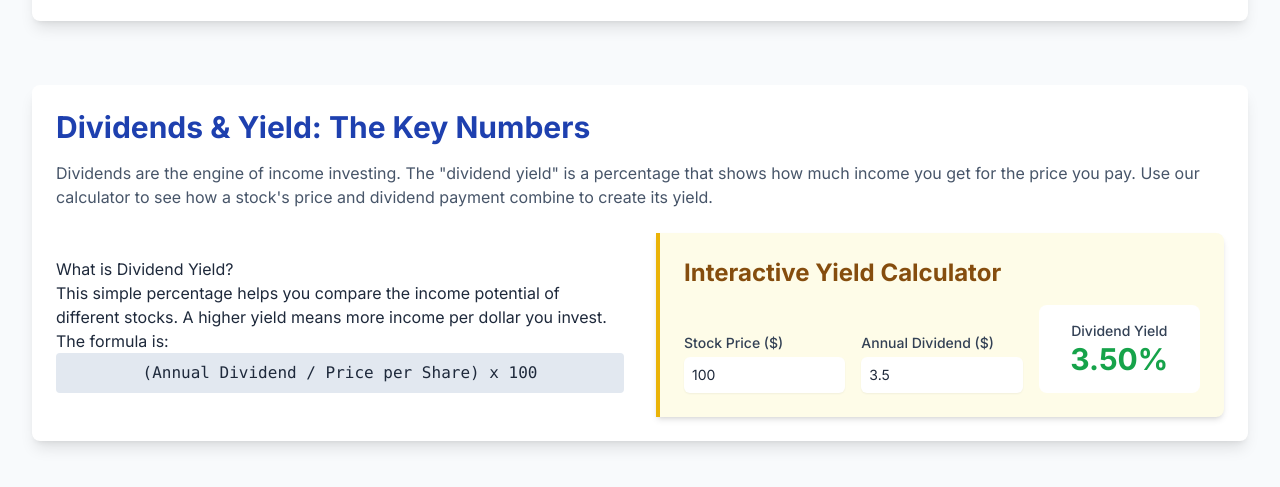
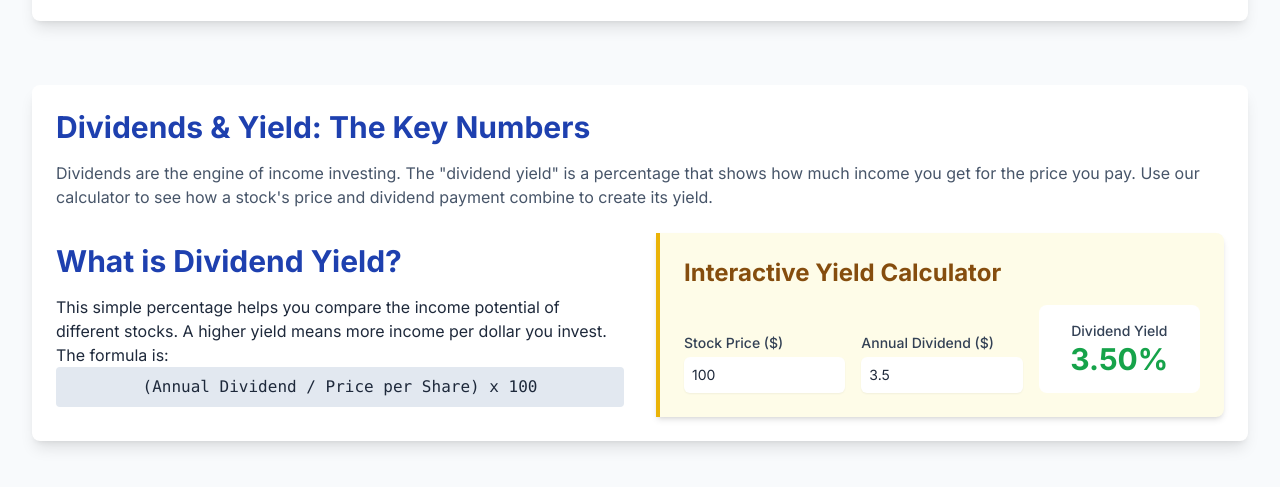
Before and after one commit to yyyprojects/IncomeStock3, a plain HTML site: page index.html in a window 1280 px wide. Shown: the part 591-1078 px from the top of the page. Drawn offline with nearby package versions, Linux system fonts and the light colour scheme.

Commit message:
Update index.html

```diff
--- a/index.html
+++ b/index.html
@@ -85,7 +85,7 @@
                 <p class="text-slate-600 mb-6">Dividends are the engine of income investing. The "dividend yield" is a percentage that shows how much income you get for the price you pay. Use our calculator to see how a stock's price and dividend payment combine to create its yield.</p>
                 <div class="grid grid-cols-1 lg:grid-cols-2 gap-8 items-center">
                     <div class="prose max-w-none">
-                        <h3>What is Dividend Yield?</h3>
+                        <h3 class="text-3xl font-bold text-blue-800 mb-4">What is Dividend Yield?</h3>
                         <p>This simple percentage helps you compare the income potential of different stocks. A higher yield means more income per dollar you invest. The formula is:</p>
                         <p class="text-center font-mono bg-slate-200 p-2 rounded">(Annual Dividend / Price per Share) x 100</p>
                     </div>
```
